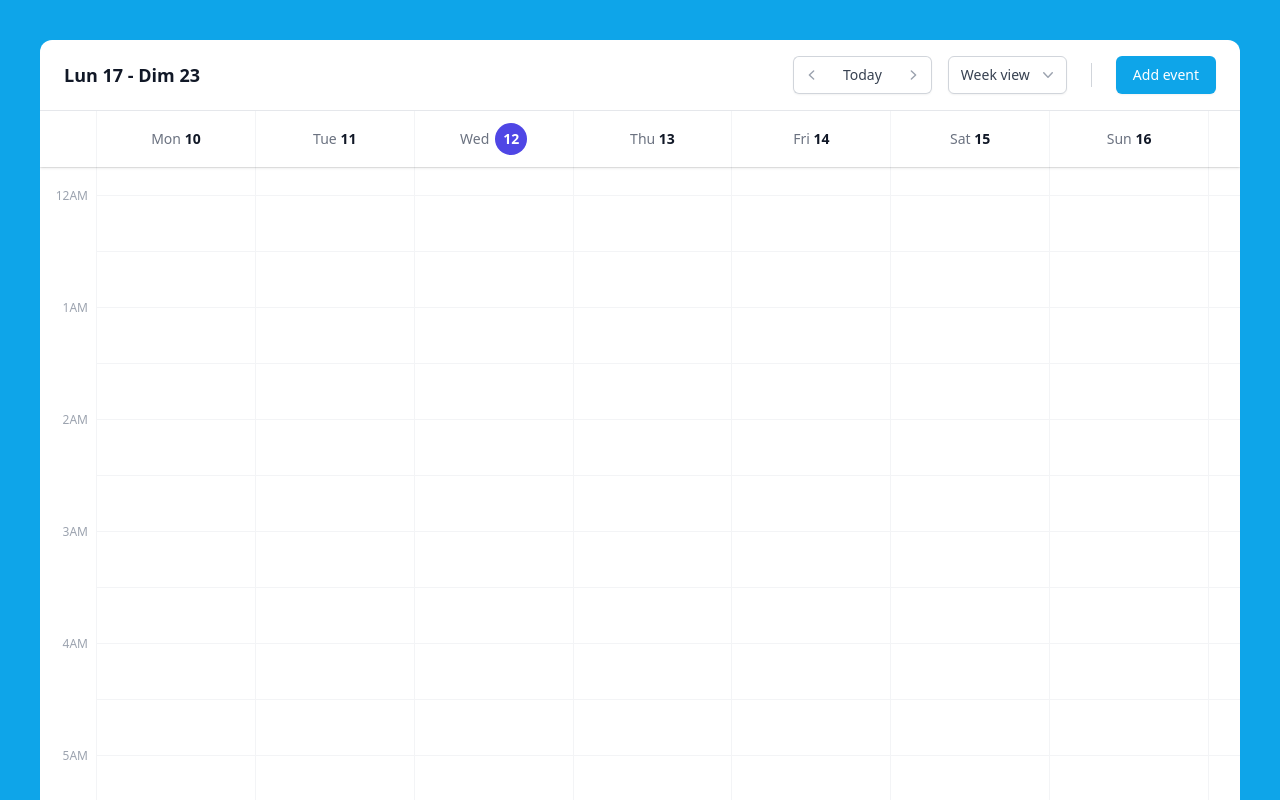
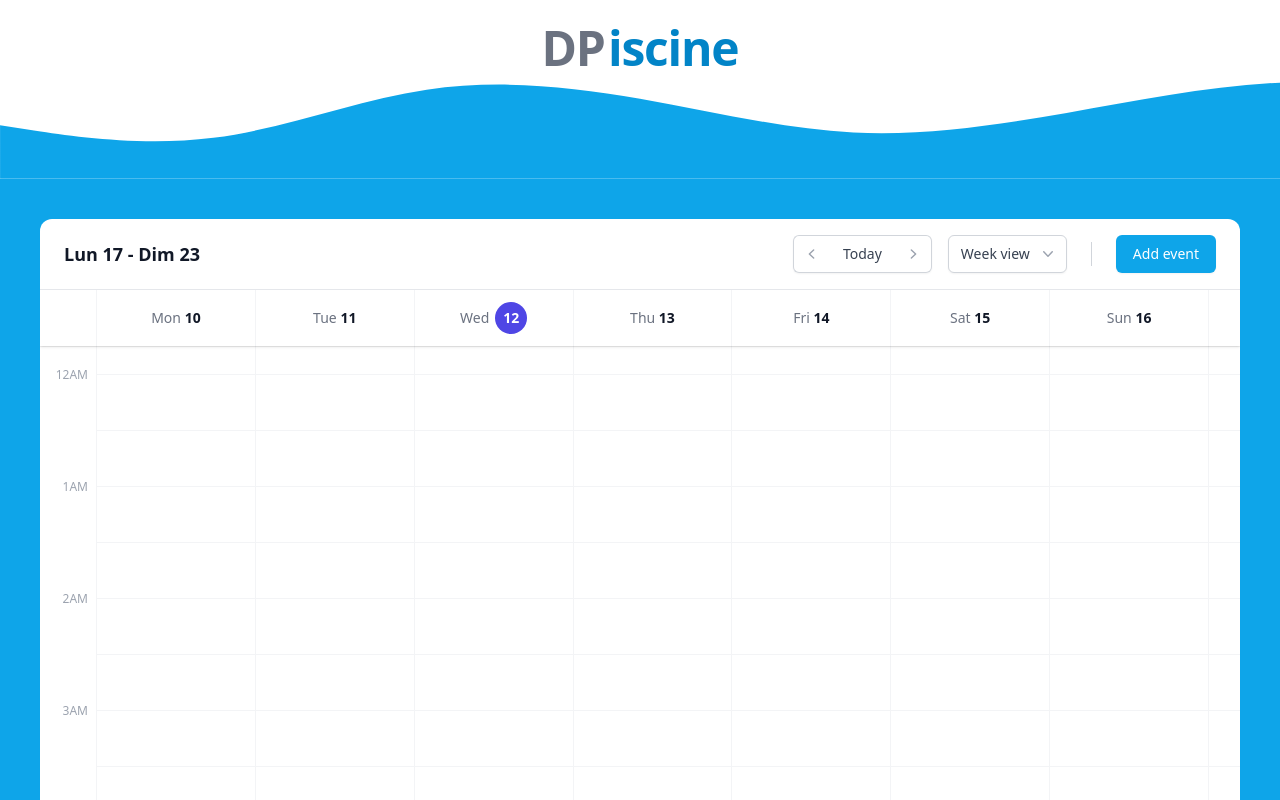
Before and after one commit to Amaroke/ProjetDPiscine, a website: page public/index.html in a window 1280 px wide. Shown: the top 800 px of the page. Drawn offline with nearby package versions, Linux system fonts and the light colour scheme; files that its build step writes are made by us from their sources.

Commit message:
Modification header

```diff
--- a/public/index.html
+++ b/public/index.html
@@ -2,12 +2,31 @@
 <html lang="fr">
 <head>
     <meta charset="UTF-8">
-    <title>Planning PISCINE</title>
+    <title>Planning DPISCINE</title>
     <link rel="stylesheet" href="css/app.css">
     <link rel="script" href="js/controllers/controller.js">
 </head>
 <body class="bg-sky-500">
-<div class="flex p-10 h-full flex-col bg-sky-500">
+<div class="max-w-full mx-auto bg-white">
+    <div class="flex items-center justify-center pt-6">
+        <div class="flex justify-center">
+            <h1 class="text-5xl font-bold tracking-tight text-gray-500 sm:text-5xl md:text-5xl">
+                <span class="block lg:inline">DP</span>
+                <span class="block text-sky-600 lg:inline -ml-2">iscine</span>
+            </h1>
+        </div>
+    </div>
+    <svg id="wave" style="transform:rotate(0deg); transition: 0.3s" viewBox="0 0 1440 120" version="1.1" xmlns="http://www.w3.org/2000/svg">
+        <defs>
+        <linearGradient id="sw-gradient-0" x1="0" x2="0" y1="1" y2="0">
+            <stop stop-color="rgba(14, 165, 233, 1)" offset="0%"></stop>
+            <stop stop-color="rgba(14, 165, 233, 1)" offset="100%"></stop>
+        </linearGradient>
+        </defs>
+        <path style="transform:translate(0, 0px); opacity:1" fill="url(#sw-gradient-0)" d="M0,60L40,66C80,72,160,84,240,74C320,64,400,32,480,20C560,8,640,16,720,30C800,44,880,64,960,68C1040,72,1120,60,1200,46C1280,32,1360,16,1440,12C1520,8,1600,16,1680,28C1760,40,1840,56,1920,52C2000,48,2080,24,2160,18C2240,12,2320,24,2400,28C2480,32,2560,28,2640,30C2720,32,2800,40,2880,38C2960,36,3040,24,3120,22C3200,20,3280,28,3360,34C3440,40,3520,44,3600,48C3680,52,3760,56,3840,56C3920,56,4000,52,4080,46C4160,40,4240,32,4320,32C4400,32,4480,40,4560,52C4640,64,4720,80,4800,82C4880,84,4960,72,5040,66C5120,60,5200,60,5280,64C5360,68,5440,76,5520,84C5600,92,5680,100,5720,104L5760,108L5760,120L5720,120C5680,120,5600,120,5520,120C5440,120,5360,120,5280,120C5200,120,5120,120,5040,120C4960,120,4880,120,4800,120C4720,120,4640,120,4560,120C4480,120,4400,120,4320,120C4240,120,4160,120,4080,120C4000,120,3920,120,3840,120C3760,120,3680,120,3600,120C3520,120,3440,120,3360,120C3280,120,3200,120,3120,120C3040,120,2960,120,2880,120C2800,120,2720,120,2640,120C2560,120,2480,120,2400,120C2320,120,2240,120,2160,120C2080,120,2000,120,1920,120C1840,120,1760,120,1680,120C1600,120,1520,120,1440,120C1360,120,1280,120,1200,120C1120,120,1040,120,960,120C880,120,800,120,720,120C640,120,560,120,480,120C400,120,320,120,240,120C160,120,80,120,40,120L0,120Z"></path>
+    </svg>
+</div>
+<div class="flex p-10 h-full flex-col">
     <div class="rounded-xl">
         <header class="flex flex-none items-center justify-between border-b border-gray-200 py-4 px-6 bg-white rounded-t-xl">
             <h1 id="titleHead" class="text-lg font-semibold text-gray-900">
```
